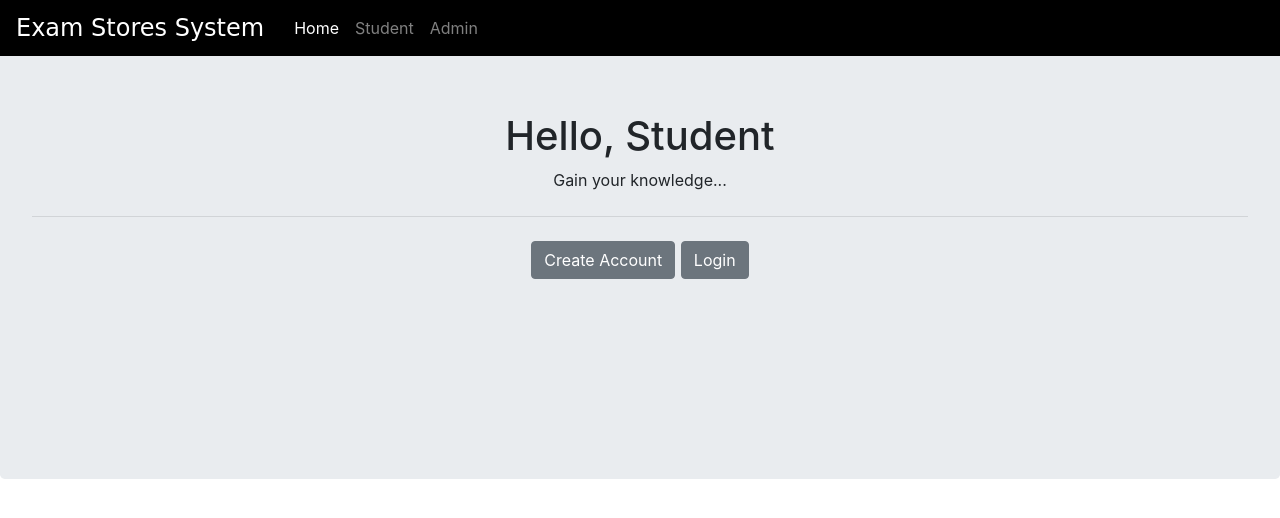
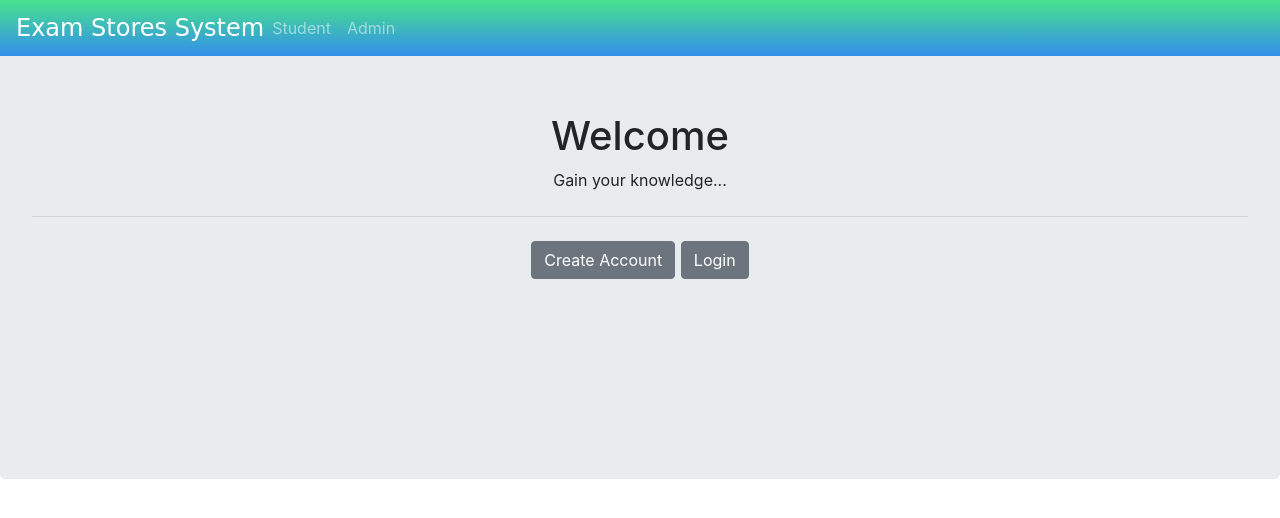
Before and after one commit to Banana1600/ESS-NEW-master, a Django app: page /student/studentclick in a window 1280 px wide. Shown: the top 518 px of the page. Run offline with Django 3.2, Linux system fonts and the light colour scheme; some libraries are stand-ins or nearby versions.

Commit message:
edit student

```diff
--- a/forn-end/index.html
+++ b/forn-end/index.html
@@ -180,7 +180,7 @@ https://templatemo.com/tm-570-chain-app-dev
                             <div class="left-content show-up header-text wow fadeInLeft" data-wow-duration="1s" data-wow-delay="1s">
                                 <div class="row">
                                     <div class="col-lg-12">
-                                        <h2>ยินดีต้อนรับสู่เว็บเพจ </h2>
+                                        <h2>Welcome to ESS </h2>
                                         <p>สามารถจัดวิชาแบบข้อสอบ</p>
                                     </div>
                                 </div>
--- a/templates/quiz/navbar.html
+++ b/templates/quiz/navbar.html
@@ -31,7 +31,7 @@
 
 
     <div class="bs-example">
-        <nav class="navbar navbar-expand-md  navbar-dark fixed-top" style="background-color: #000000;">
+        <nav class="navbar navbar-expand-md  navbar-dark fixed-top" style="background: linear-gradient(rgb(71, 226, 141), #338feb)">
             <a style="color: #ffffff;text-decoration: none; " href="/">
                 <font face="Comic sans MS" size="5">Exam Stores System</font><br />
             </a>
@@ -41,11 +41,7 @@
 
             <div class="collapse navbar-collapse justify-content-between" id="navbarCollapse">
                 <div class="navbar-nav">
-                    <a style="
-          padding-left: 30px;
-      " href="/" class="nav-item nav-link active">Home</a>
-
-
+                    <!-- <a style="padding-left: 30px; " href="/" class="nav-item nav-link active">Home</a> -->
                     <a href="/student/studentclick" class="nav-item nav-link">Student</a>
                     <a href="/adminclick" class="nav-item nav-link">Admin</a>
 
--- a/templates/student/student_dashboard.html
+++ b/templates/student/student_dashboard.html
@@ -95,7 +95,7 @@
 </div>
 
 
-<br><br><br><br><br><br><br><br><br><br><br><br><br>
+<br><br><br><br><br><br><br><br>
 
 <script src="http://netdna.bootstrapcdn.com/bootstrap/4.0.0-beta/js/bootstrap.min.js"></script>
 
--- a/templates/student/student_exam.html
+++ b/templates/student/student_exam.html
@@ -46,4 +46,4 @@
     </div>
 </div>
 
-<br><br><br><br><br><br><br><br><br><br><br><br><br> {% endblock content %}
+<br><br><br><br><br><br><br><br> {% endblock content %}
--- a/templates/student/student_marks.html
+++ b/templates/student/student_marks.html
@@ -46,4 +46,4 @@
     </div>
 </div>
 
-<br><br><br><br><br><br><br><br><br><br><br><br><br> {% endblock content %}
+<br><br><br><br><br><br><br><br> {% endblock content %}
--- a/templates/student/studentclick.html
+++ b/templates/student/studentclick.html
@@ -1,5 +1,4 @@
-<!DOCTYPE html>
-{% load static %}
+<!DOCTYPE html> {% load static %}
 <html lang="en" dir="ltr">
 
 <head>
@@ -16,6 +15,7 @@
             text-align: center;
         }
 
+        .lead a {}
     </style>
 
 </head>
@@ -25,11 +25,11 @@
     {% include "quiz/navbar.html" %}
     <br><br>
     <div class="jumbotron" style="margin-bottom:0px;">
-    <h1 class="display-5">Hello, Student</h1>
+        <h1 class="display-5">Welcome</h1>
         <p class="lead, strong">Gain your knowledge...<strong></p>
     <hr class="my-4">
     <p class="lead">
-      <a class="btn btn-secondary" href="studentsignup" role="button">Create Account</a>
+      <a class="btn btn-secondary " href="studentsignup" role="button">Create Account</a>
       <a class="btn btn-secondary" href="studentlogin" role="button">Login</a>
     </p>
     <br><br><br><br><br>
```
Also changed, not shown: templates/quiz/view_question.html (+2 -5 lines), templates/student/studentbase.html (+11 -18 lines), db.sqlite3. Lines whose indentation alone changed are shown as unchanged.
